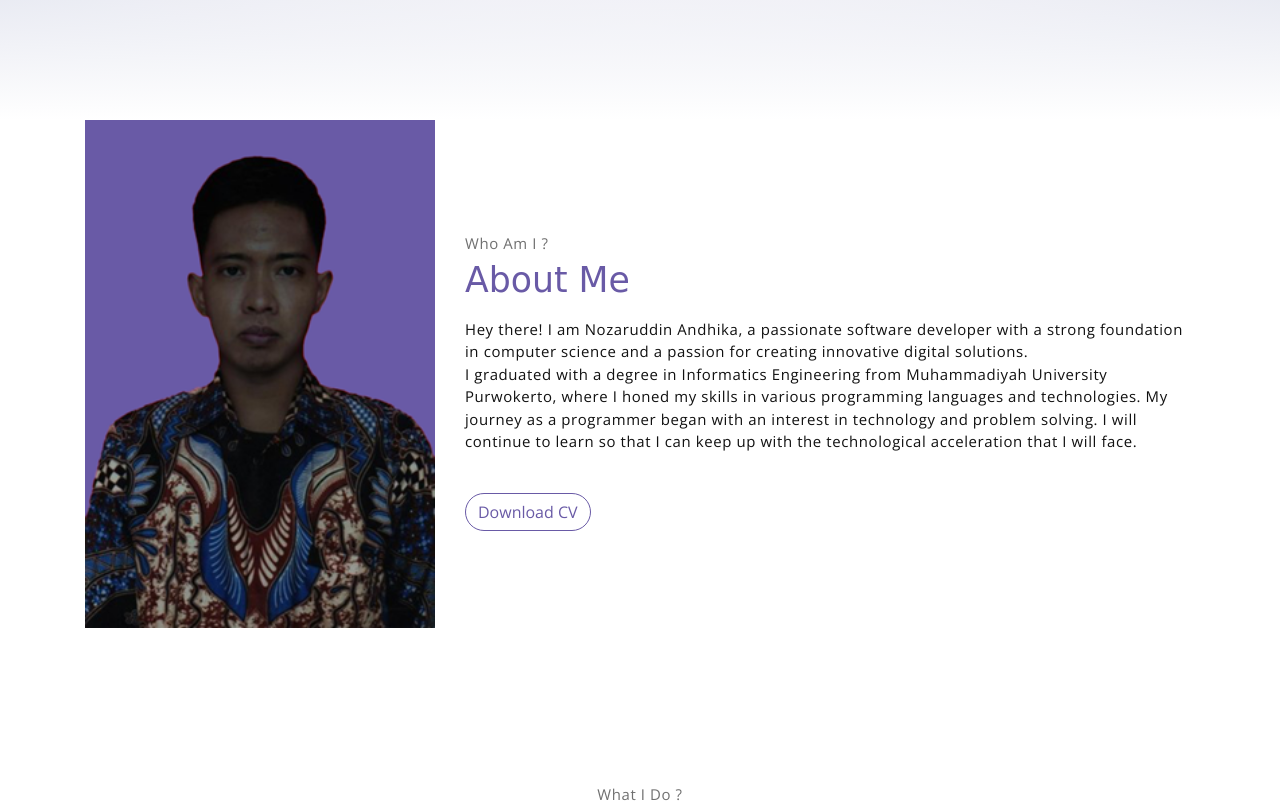
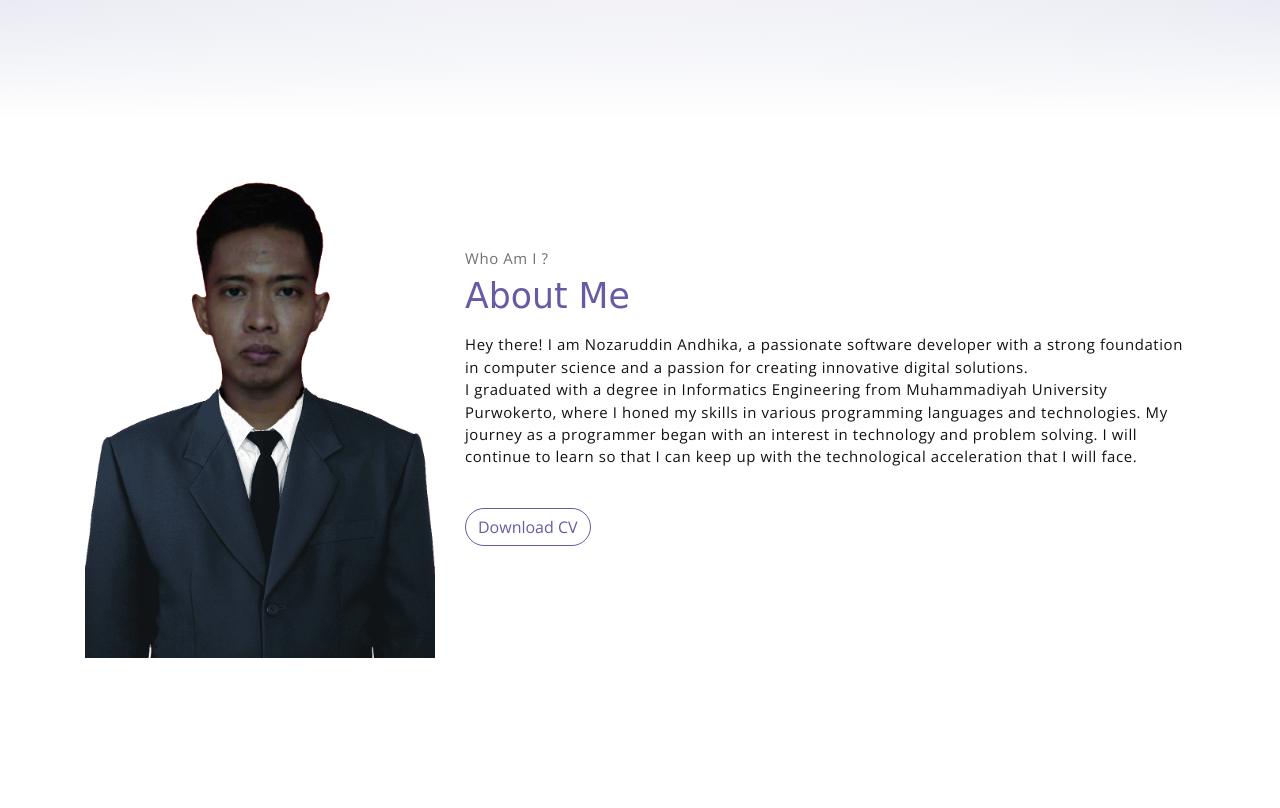
Before and after one commit to nozaruddin/portfolio2025, a website: page index.html in a window 1280 px wide. Shown: the part 680-1488 px from the top of the page. Drawn offline with nearby package versions, Linux system fonts and the light colour scheme; a web font is replaced by a local one.

Commit message:
edit foto

```diff
--- a/index.html
+++ b/index.html
@@ -66,7 +66,7 @@
             <!-- about wrapper -->
             <div class="about">
                 <div class="about-img-holder">
-                    <img src="assets/imgs/b.png" class="about-img" alt="Download free bootstrap 4 landing page, free boootstrap 4 templates, Download free bootstrap 4.1 landing page, free boootstrap 4.1.1 templates, meyawo Landing page">
+                    <img src="assets/imgs/w.png" class="about-img" alt="Download free bootstrap 4 landing page, free boootstrap 4 templates, Download free bootstrap 4.1 landing page, free boootstrap 4.1.1 templates, meyawo Landing page">
                 </div>
                 <div class="about-caption">
                     <p class="section-subtitle">Who Am I ?</p>
```
Also changed, not shown: assets/imgs/w.png (added).
